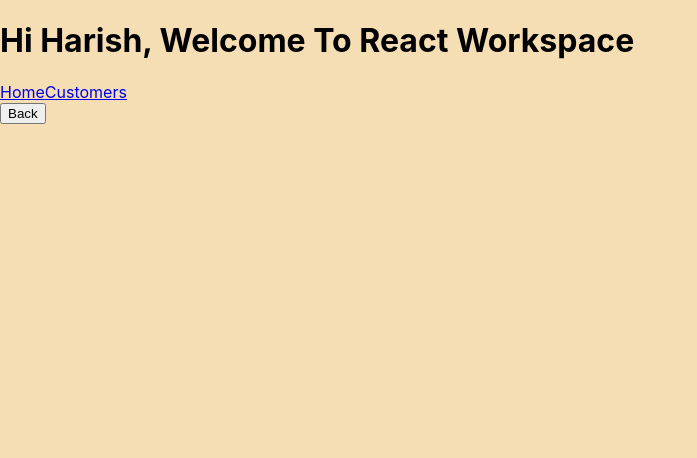
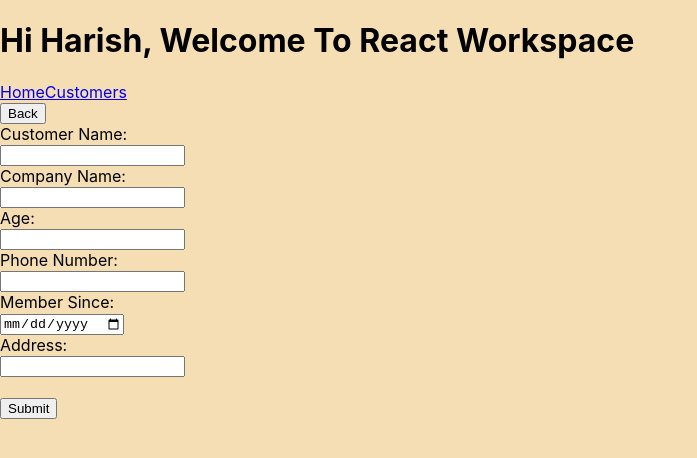
Before and after one commit to HarisankarA/React, a React (Create React App) app in the folder react-app/: page /patch/customer/1 in a window 1280 px wide. Shown: the top 458 px of the page, without its empty margins (0-697 px from the left). Built offline with nearby package versions, Linux system fonts and the light colour scheme; no server answers; the HTML template or start-up script is replaced by a standard one.

Commit message:
update on 03/07/2024

```diff
--- a/react-app/src/components/HttpMethods/Patch.jsx
+++ b/react-app/src/components/HttpMethods/Patch.jsx
@@ -1,12 +1,77 @@
 import React from 'react'
 import { useNavigate } from 'react-router-dom'
+import { useParams } from 'react-router-dom'
+import { useState, useEffect } from 'react'
+import axios from 'axios'
 
 const Patch = () => {
   const navigate = useNavigate ()
+  const params = useParams ()
+  const {id} = params
+  const [customerName, setCustomerName] = useState("")
+  const [companyName, setCompanyName] = useState("")
+  const [age, setAge] = useState("")
+  const [phoneNumber, setPhoneNumber] = useState("")
+  const [memberSince, setMemberSince] = useState("")
+  const [address, setAddress] = useState("")
+
+  useEffect (() => {
+  axios.get(`http://127.0.0.1:8000/customer/${id}/`)
+      .then(response => {
+        setCustomerName(response.data.customer_name)
+        setCompanyName(response.data.company_name)
+        setAge(response.data.age)
+        setPhoneNumber(response.data.phone_number)
+        setMemberSince(response.data.member_since)
+        setAddress(response.data.address)
+      })
+      .catch(error => {})
+  },[])
+
+  const postData = (event) => {
+   event.preventDefault()
+    const customer_Data ={
+      customer_name: customerName,
+      company_name: companyName,
+      age: age,
+      phone_number: phoneNumber,
+      member_since: memberSince,
+      address: address
+    }
+
+    axios.patch(`http://127.0.0.1:8000/customer/${id}/`, customer_Data)
+     .then(response => navigate ('/all/customer/') )
+     .catch(error => {})
+    }
 
   return (
     <div>
-        <button onClick={() => navigate('/all/customer/')}>Back</button>
+      <button onClick={() => navigate('/all/customer/')}>Back</button>
+
+      <form>
+
+        <label htmlFor="">Customer Name:</label> <br />
+        <input type="text" value = {customerName} onChange={event => setCustomerName(event.target.value)}/> <br />
+
+        <label htmlFor="">Company Name:</label> <br />
+        <input type="text" value = {companyName} onChange={event => setCompanyName(event.target.value)} /> <br />
+
+        <label htmlFor="">Age:</label> <br />
+        <input type="number" value = {age} onChange={event => setAge(event.target.value)}/> <br />
+
+        <label htmlFor="">Phone Number:</label> <br />
+        <input type="number" value = {phoneNumber} onChange={event => setPhoneNumber(event.target.value)}/> <br />
+
+        <label htmlFor="">Member Since:</label> <br />
+        <input type="date" value = {memberSince} onChange={event => setMemberSince(event.target.value)}/> <br />
+
+        <label htmlFor="">Address:</label> <br />
+        <input type="text" value = {address} onChange={event => setAddress(event.target.value)} /> <br /><br />
+
+        <input type="Submit" onClick={event =>postData(event)} />
+
+      </form>
+
     </div>
   )
 }
```
